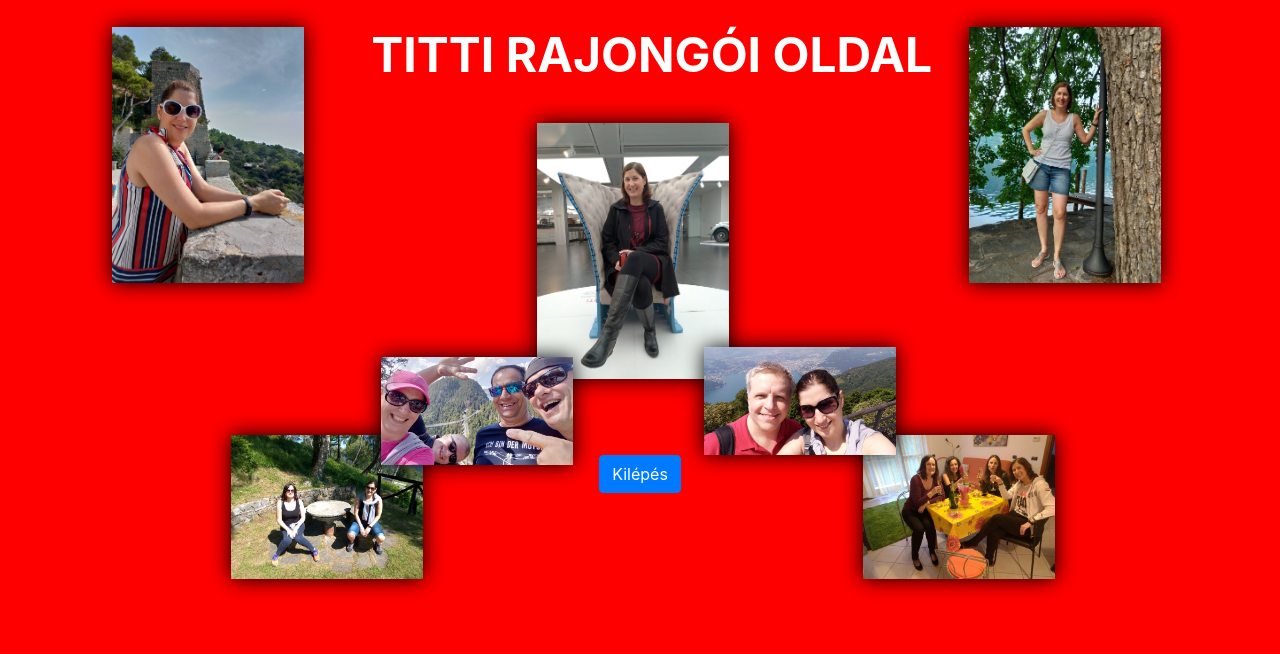
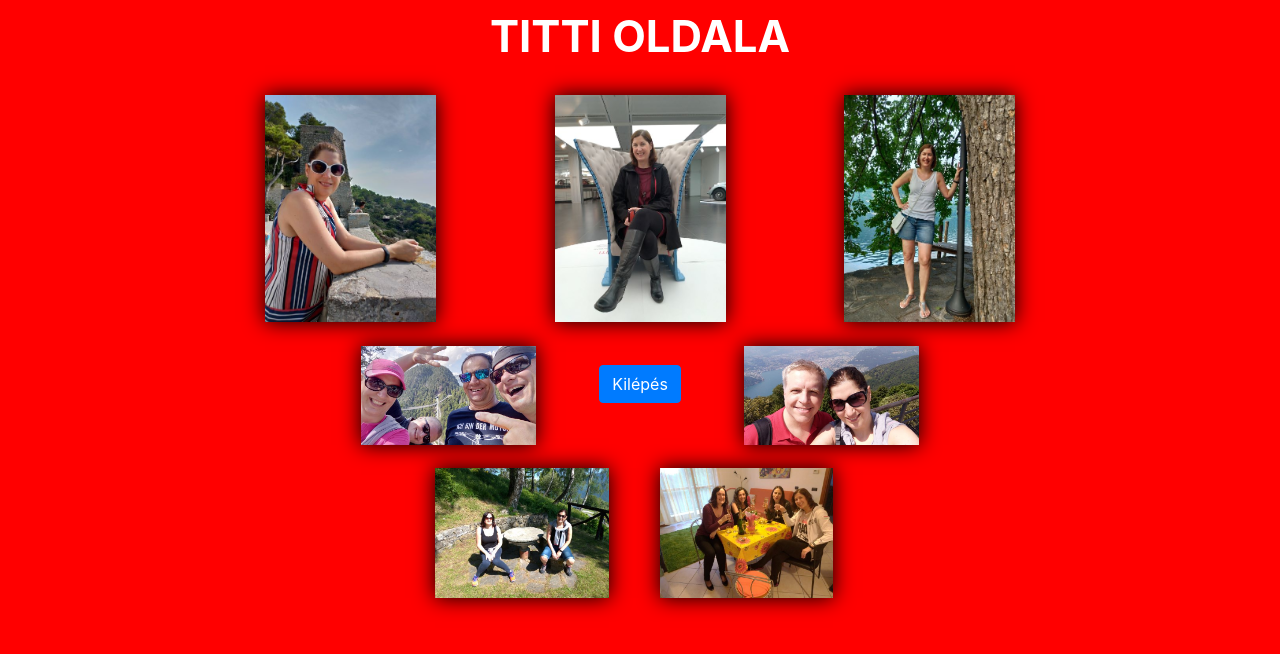
Before and after one commit to Dongaben/Dongaben.github.io, a plain HTML site: page Titti.html in a window 1280 px wide. Drawn offline with nearby package versions, Linux system fonts and the light colour scheme.

Commit message:
New style.

```diff
--- a/Titti.html
+++ b/Titti.html
@@ -4,34 +4,60 @@
 <head>
     <meta charset="UTF-8">
     <meta name="viewport" content="width=device-width, initial-scale=1.0">
-    <link rel="stylesheet" href="https://stackpath.bootstrapcdn.com/bootstrap/4.4.1/css/bootstrap.min.css" integrity="sha384-Vkoo8x4CGsO3+Hhxv8T/Q5PaXtkKtu6ug5TOeNV6gBiFeWPGFN9MuhOf23Q9Ifjh" crossorigin="anonymous">
+    <link rel="stylesheet" href="https://stackpath.bootstrapcdn.com/bootstrap/4.4.1/css/bootstrap.min.css"
+        integrity="sha384-Vkoo8x4CGsO3+Hhxv8T/Q5PaXtkKtu6ug5TOeNV6gBiFeWPGFN9MuhOf23Q9Ifjh" crossorigin="anonymous">
     <title>Document</title>
-    <link rel="stylesheet" href="css/colors.css">
+    <link rel="stylesheet" href="css/style.css">
 
 </head>
 
 <body>
+
     <Div>
-        <h1 style="padding: 2% 0 0 29%" color="white">
 
-                TITTI RAJONGÓI OLDAL
+        <div class="container">
+            <div class="row">
+                <div class="col-4"></div>
+                <div class="col-4" style="margin-top: 1%;">
+                    <center>
+                        <h1>TITTI OLDALA</h1>
+                    </center>
+                </div>
+                <div class="col-4"></div>
+            </div>
+        </div>
 
-        </h1>
+        <div class="container">
+            <div class="col-2"></div>
+            <div class="row">
+                <div class="col-8">
 
+                </div>
+                <center>
 
-            <img id="img_1" src="img/Foto_1.jpg" alt="">
-            <img id="img_3" src="img/Foto_3.jpg" alt="">
-            <img id="img_5" src="img/Foto_5.jpg" alt="">
-            <img id="img_6" src="img/Foto_6.jpg" alt="">
-            <img id="img_7" src="img/Foto_7.jpg" alt="">
-            <img id="img_2" src="img/Foto_2.jpg" alt="">
-            <img id="img_4" src="img/Foto_4.jpg" alt="">
+                    <img id="img_1" src="img/Foto_1.jpg" alt="">
+                    <img id="img_3" src="img/Foto_3.jpg" alt="">
+                    <img id="img_5" src="img/Foto_5.jpg" alt="">
 
+                    <div class="row">
+                        <center>
+                            <img id="img_2" src="img/Foto_2.jpg" alt="">
+                            <button onclick="bezárás()" type="button" class="btn btn-primary">Kilépés</button>
+                            <img id="img_4" src="img/Foto_4.jpg" alt="">
+                        </center>
+                    </div>
+                    <div class="row">
+                    <center>
+                        <img id="img_6" src="img/Foto_6.jpg" alt="">
+                        <img id="img_7" src="img/Foto_7.jpg" alt="">
+                    </center>
+                    </div>
+                </center>
+            </div>
+            <div class="col-2"></div>
+        </div>
     </Div>
-    <center>
 
-        <button onclick="bezárás()" type="button" class="btn btn-primary">Kilépés</button>
-    </center>
     <script src="js/main.js"></script>
 </body>
 
--- a/css/colors.css
+++ /dev/null
@@ -1,60 +0,0 @@
-body {
-    background-color: red;
-}
-
-h1 {
-    color: white;
-    font-size: 300%;
-    font-weight: bold;
-}
-
-#signText {
-    text-align: center;
-
-}
-
-img {
-    width: 15%;
-    box-shadow: 0 0 20px black;
-}
-
-#img_1 {
-    position: relative;
-    left: 7rem;
-    bottom: 4rem;
-}
-
-#img_3 {
-    position: relative;
-    left: 26.6%;
-    top: 2rem;
-}
-
-#img_5 {
-    position: relative;
-    left: 45%;
-    bottom: 4rem;
-
-}
-#img_6 {
-    position: relative;
-    right: 28%;
-    top: 18rem;
-}
-
-#img_7 {
-    position: relative;
-    left: 6%;
-    top: 18rem;
-}
-
-#img_2 {
-    position: relative;
-    right: 47%;
-    top: 12rem;
-}
-#img_4 {
-    position: relative;
-    left: 55%;
-
-}
--- /dev/null
+++ b/css/style.css
@@ -0,0 +1,53 @@
+body {
+    background-color: red;
+}
+
+h1 {
+    color: white;
+    font-weight: bold;
+    font-size: 5ex;
+}
+
+#signText {
+    text-align: center;
+}
+
+img {
+    width: 15%;
+    box-shadow: 0 0 20px black;
+    margin-top: 2%;
+}
+
+#img_1 {
+    position: static;
+}
+
+#img_3 {
+    position: static;
+    margin-left: 10%;
+    margin-right: 10%;
+}
+
+#img_5 {
+    position: static;
+}
+
+#img_2 {
+    position: static;
+    margin-right: 5%;
+}
+
+#img_4 {
+    position: static;
+    margin-left: 5%;
+}
+
+#img_6 {
+    position: static;
+    margin-right: 2%;
+}
+
+#img_7 {
+    position: static;
+    margin-left: 2%;
+}
--- a/js/main.js
+++ b/js/main.js
@@ -5,9 +5,14 @@ function login() {
     if (loginInput.value == "Szabó Krisztina Dóra") {
         alert("Szia Titti!");
         ablak = open("Titti.html")
+    }
 
+    else if (loginInput.value == "Szabo Krisztina Dora") {
+        alert("Szia Titti!");
+        ablak = open("Titti.html")
     }
-   else if (loginInput.value != "Szabó Krisztina Dóra") {
+
+    else if (loginInput.value != "Szabó Krisztina Dóra") {
         alert("Nem ismerlek, viszlát!");
     }
 }
```
Also changed, not shown: index.html (+1 -1 lines).
